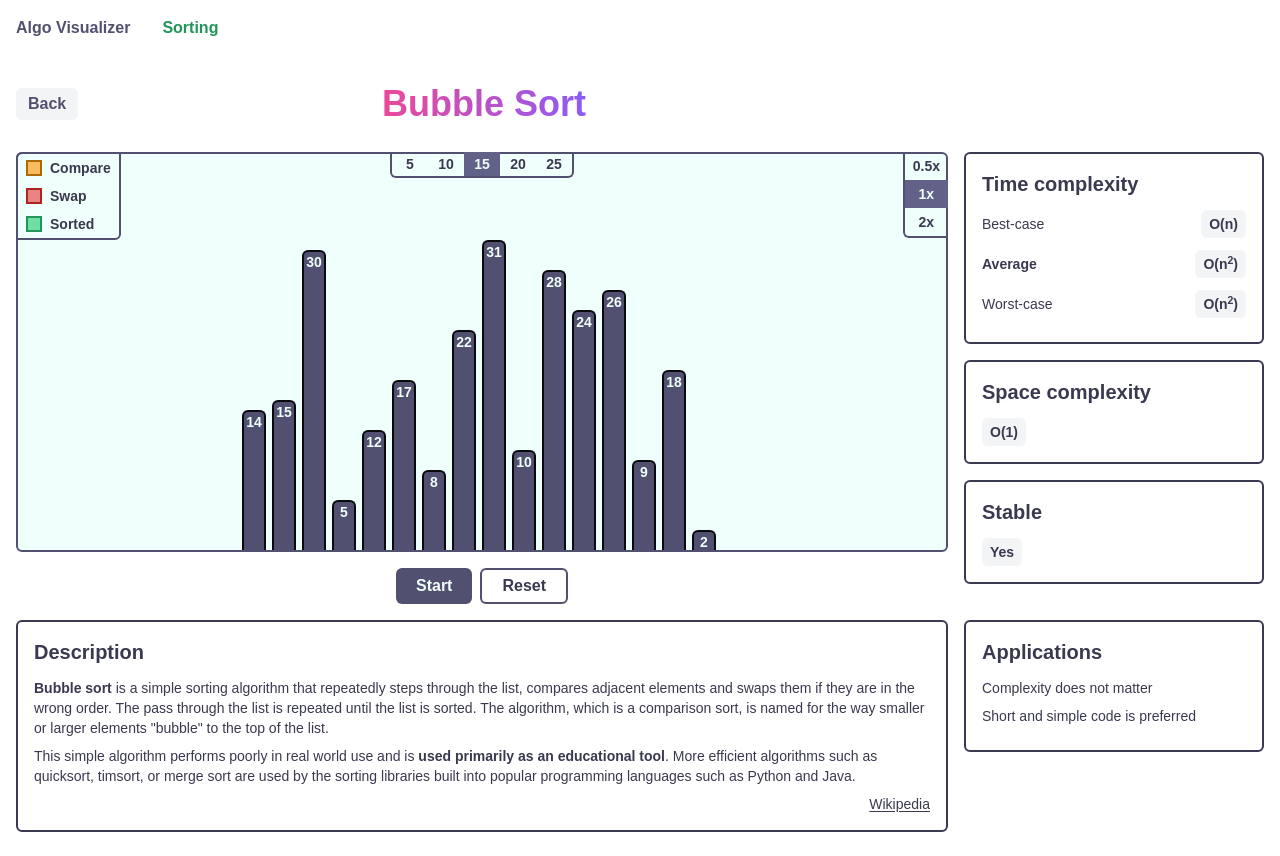
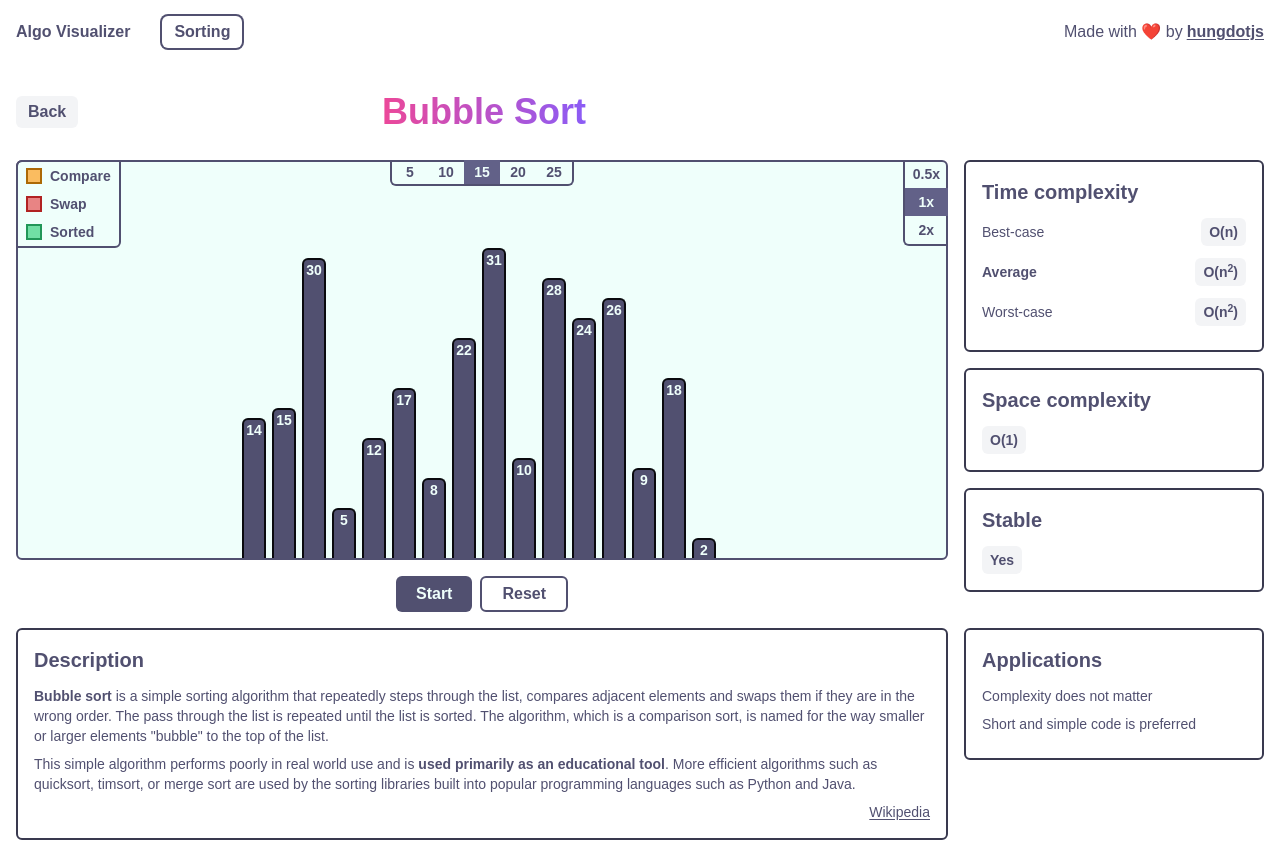
Before and after one commit to hungntran/algo-visualizer, a React (Create React App) app: page /sorting/bubble-sort in a window 1280 px wide. Built offline with nearby package versions, Linux system fonts and the light colour scheme.

Commit message:
feat: add credit and update text color

```diff
--- a/src/components/Header.tsx
+++ b/src/components/Header.tsx
@@ -2,6 +2,7 @@ import React from "react";
 import classNames from "classnames";
 import { Link, useLocation } from "react-router-dom";
 import Container from "./common/Container";
+import BaseLink from "./common/BaseLink";
 
 const navigators = [
   {
@@ -16,18 +17,26 @@ const Header = () => {
   return (
     <div>
       <Container>
-        <div className="flex items-center gap-x-8 py-4 font-bold text-primary-500">
+        <div className="flex justify-between">
+          <div className="flex items-center gap-x-8 py-4 font-bold">
             <Link to="/">Algo Visualizer</Link>
             {navigators.map(({ path, text }) => (
               <div
                 key={text}
-              className={classNames("flex items-center", {
-                "text-secondary-700": location.pathname.includes(path),
+                className={classNames("flex items-center px-3 py-1 rounded-md transition-all", {
+                  "ring-2 ring-primary-500": location.pathname.includes(path),
                 })}
               >
                 <Link to={path}>{text}</Link>
               </div>
             ))}
+          </div>
+          <div className="flex items-center gap-x-1">
+            Made with ❤️ by{" "}
+            <BaseLink href="https://github.com/hungdotjs" className="font-semibold">
+              hungdotjs
+            </BaseLink>
+          </div>
         </div>
       </Container>
     </div>
--- a/src/components/common/BaseLink.tsx
+++ b/src/components/common/BaseLink.tsx
@@ -1,8 +1,9 @@
+import classNames from "classnames";
 import React, { FC } from "react";
 
-const BaseLink: FC<{ href: string }> = ({ children, href }) => {
+const BaseLink: FC<{ href: string; className?: string }> = ({ children, className, href }) => {
   return (
-    <a className="link" href={href} target="_blank" rel="noreferrer">
+    <a className={classNames("link", className)} href={href} target="_blank" rel="noreferrer">
       {children}
     </a>
   );
--- a/src/components/common/Box.tsx
+++ b/src/components/common/Box.tsx
@@ -6,7 +6,7 @@ const Box: FC<{ title?: string; className?: string }> = ({ children, title, clas
   return (
     <div className={classNames("p-4 border-2 border-primary-600 rounded-md text-sm", className)}>
       <Show when={title != null}>
-        <div className="text-xl font-bold text-primary-600 mb-3">{title}</div>
+        <div className="text-xl font-bold mb-3">{title}</div>
       </Show>
       {children}
     </div>
--- a/src/index.css
+++ b/src/index.css
@@ -6,7 +6,7 @@
 
 body {
   font-family: "Poppins", sans-serif;
-  @apply text-primary-600;
+  @apply text-primary-500;
 }
 
 p {
--- a/src/pages/Sorting.tsx
+++ b/src/pages/Sorting.tsx
@@ -195,7 +195,7 @@ export const sortingAlgorithmsMapped = {
 const Sorting = () => {
   return (
     <Container>
-      <h1 className="text-4xl font-bold text-primary-500 text-center my-8">Sorting</h1>
+      <h1 className="text-4xl font-bold text-center my-8">Sorting</h1>
       <div className="grid grid-cols-1 sm:grid-cols-2 md:grid-cols-3 gap-6">
         {Object.values(SortingAlgorithms).map((item) => (
           <Link to={`/sorting/${item}`} key={item}>
```
Lines whose indentation alone changed are shown as unchanged.
